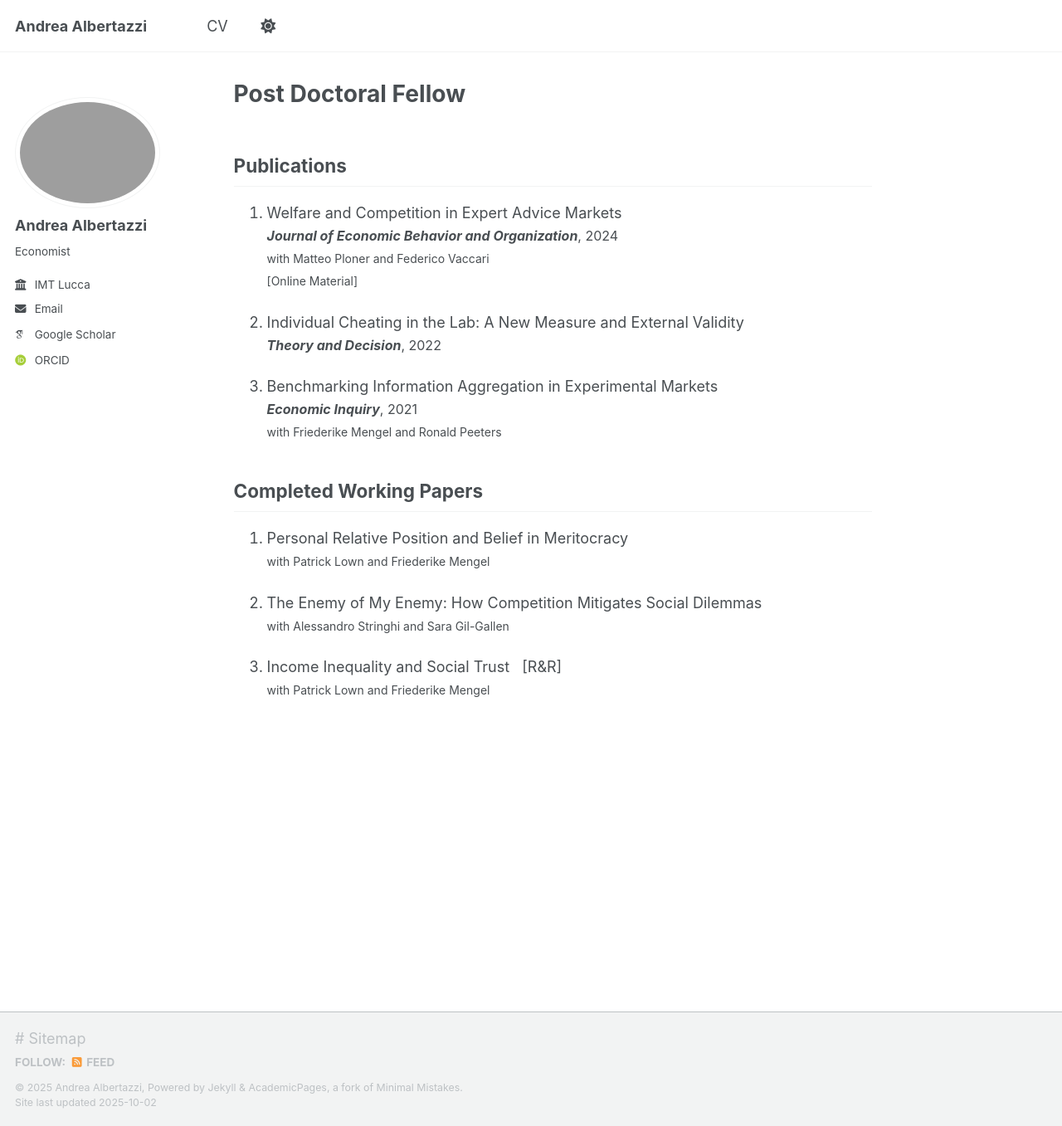
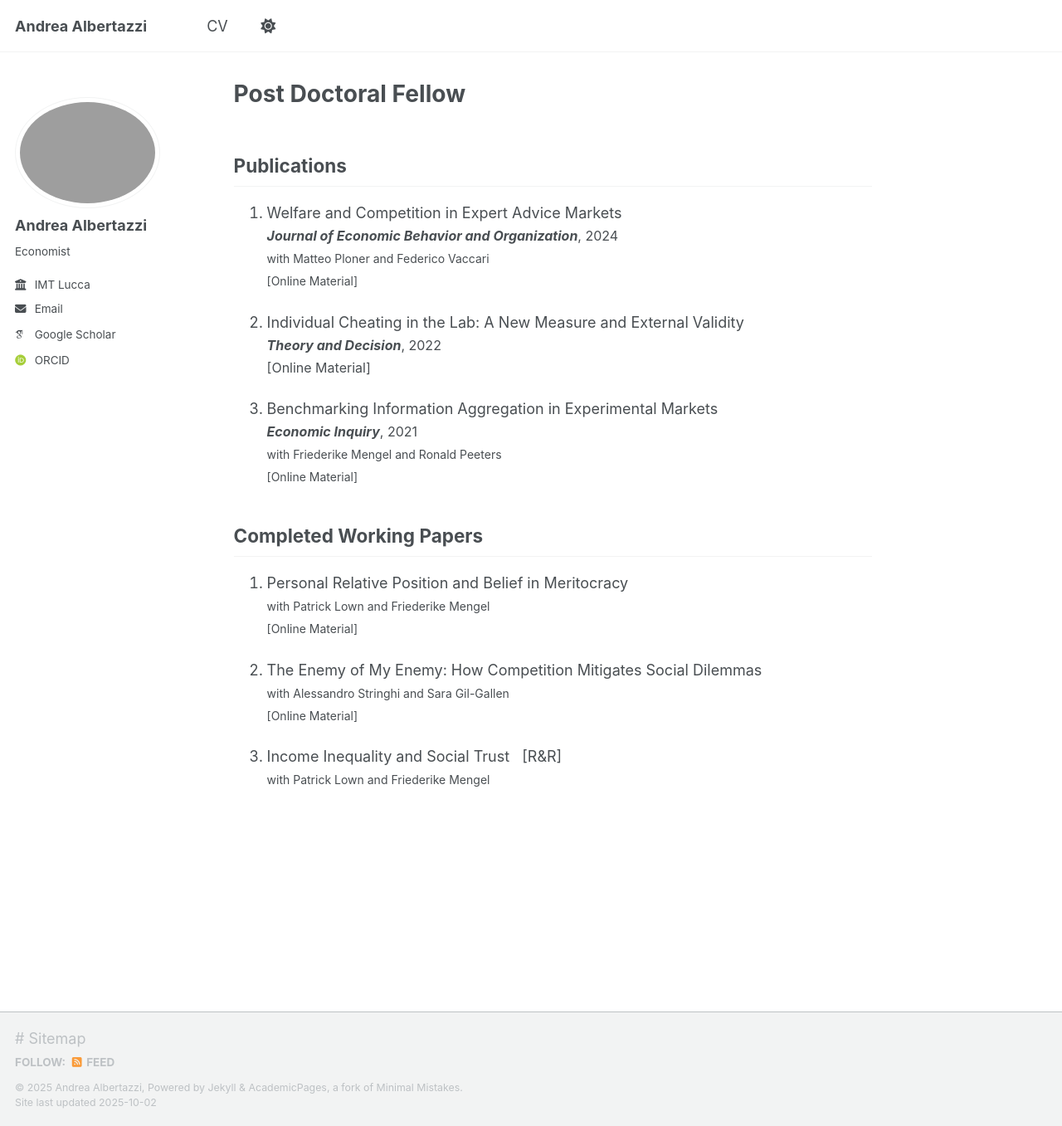
Before and after one commit to tazze87/tazze87.github.io, a Jekyll site: the page built from _pages/about.md, in a window 1280 px wide and 1357 px high. Shown: the whole window at 83% size. Built offline with Jekyll 4.4.1, drawn with Linux system fonts in a browser that asks for light colours; some web fonts are replaced; a script that is not in the unit is left out.

Commit message:
Update about.md

```diff
--- a/_pages/about.md
+++ b/_pages/about.md
@@ -6,25 +6,29 @@ author_profile: true
 ---
 
 ## Publications
-1. <a href="https://www.sciencedirect.com/science/article/pii/S0167268124000179" target="_blank" rel="noopener noreferrer">Welfare and Competition in Expert Advice Markets</a><br>
+3. <a href="https://www.sciencedirect.com/science/article/pii/S0167268124000179" target="_blank" rel="noopener noreferrer">Welfare and Competition in Expert Advice Markets</a><br>
     <span style="font-size:16px;">***Journal of Economic Behavior and Organization***, 2024</span><br>
     <span style="font-size:14px;">with <a href="https://matteoploner.eco.unitn.it" target="_blank" rel="noopener noreferrer">Matteo Ploner</a> and <a href="https://www.fvaccari.com" target="_blank" rel="noopener noreferrer">Federico Vaccari</a><br>
     <a href="https://osf.io/4cfwg/" target="_blank" rel="noopener noreferrer">[Online Material]</a></span>
 
 2. <a href="https://link.springer.com/article/10.1007/s11238-021-09841-0" target="_blank" rel="noopener noreferrer">Individual Cheating in the Lab: A New Measure and External Validity</a><br>
-    <span style="font-size:16px;">***Theory and Decision***, 2022</span>
+    <span style="font-size:16px;">***Theory and Decision***, 2022<br>
+    <a href="https://osf.io/deg6q/files/" target="_blank" rel="noopener noreferrer">[Online Material]</a></span>
 
-3. <a href="https://onlinelibrary.wiley.com/doi/10.1111/ecin.13010" target="_blank" rel="noopener noreferrer">Benchmarking Information Aggregation in Experimental Markets</a><br>
+1. <a href="https://onlinelibrary.wiley.com/doi/10.1111/ecin.13010" target="_blank" rel="noopener noreferrer">Benchmarking Information Aggregation in Experimental Markets</a><br>
     <span style="font-size:16px;">***Economic Inquiry***, 2021</span><br>
-    <span style="font-size:14px;">with <a href="https://sites.google.com/site/friederikemengel/home?authuser=0" target="_blank" rel="noopener noreferrer">Friederike Mengel</a> and <a href="https://sites.google.com/site/ronaldpeeters74" target="_blank" rel="noopener noreferrer">Ronald Peeters</a></span>
+    <span style="font-size:14px;">with <a href="https://sites.google.com/site/friederikemengel/home?authuser=0" target="_blank" rel="noopener noreferrer">Friederike Mengel</a> and <a href="https://sites.google.com/site/ronaldpeeters74" target="_blank" rel="noopener noreferrer">Ronald Peeters</a><br>
+    <a href="https://osf.io/8v6um/?view_only=f1e53389450f44ae9c7994510b734a4a" target="_blank" rel="noopener noreferrer">[Online Material]</a></span>
 <br>
 
 ## Completed Working Papers
 1. <a href="https://papers.ssrn.com/sol3/papers.cfm?abstract_id=3789067" target="_blank" rel="noopener noreferrer">Personal Relative Position and Belief in Meritocracy</a><br>
-    <span style="font-size:14px;">with <a href="http://www.patricklown.com" target="_blank" rel="noopener noreferrer">Patrick Lown</a> and <a href="https://sites.google.com/site/friederikemengel/home?authuser=0" target="_blank" rel="noopener noreferrer">Friederike Mengel</a></span>
+    <span style="font-size:14px;">with <a href="http://www.patricklown.com" target="_blank" rel="noopener noreferrer">Patrick Lown</a> and <a href="https://sites.google.com/site/friederikemengel/home?authuser=0" target="_blank" rel="noopener noreferrer">Friederike Mengel</a><br>
+    <a href="https://osf.io/9mhvg" target="_blank" rel="noopener noreferrer">[Online Material]</a></span>
 
 2. <a href="https://doi.org/10.31235/osf.io/xf43q" target="_blank" rel="noopener noreferrer">The Enemy of My Enemy: How Competition Mitigates Social Dilemmas</a><br>
-    <span style="font-size:14px;">with <a href="https://sites.google.com/view/alessandrostringhi" target="_blank" rel="noopener noreferrer">Alessandro Stringhi</a> and <a href="https://scholar.google.com/citations?user=Rmg1qDgAAAAJ&hl=es" target="_blank" rel="noopener noreferrer">Sara Gil-Gallen</a></span>
+    <span style="font-size:14px;">with <a href="https://sites.google.com/view/alessandrostringhi" target="_blank" rel="noopener noreferrer">Alessandro Stringhi</a> and <a href="https://scholar.google.com/citations?user=Rmg1qDgAAAAJ&hl=es" target="_blank" rel="noopener noreferrer">Sara Gil-Gallen</a><br>
+    <a href="https://osf.io/wpd73/?view_only=89cb0c5cdb3a4f72a8f1aaaf1f69181c" target="_blank" rel="noopener noreferrer">[Online Material]</a></span>
 
 3. Income Inequality and Social Trust &nbsp; [R&R]<br>
     <span style="font-size:14px;">with <a href="http://www.patricklown.com" target="_blank" rel="noopener noreferrer">Patrick Lown</a> and <a href="https://sites.google.com/site/friederikemengel/home?authuser=0" target="_blank" rel="noopener noreferrer">Friederike Mengel</a></span>
```
